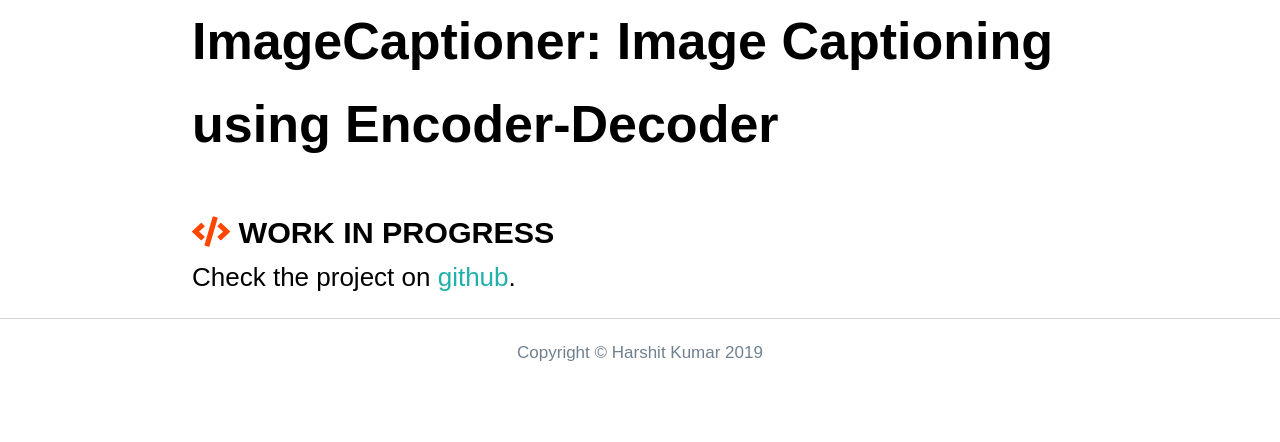
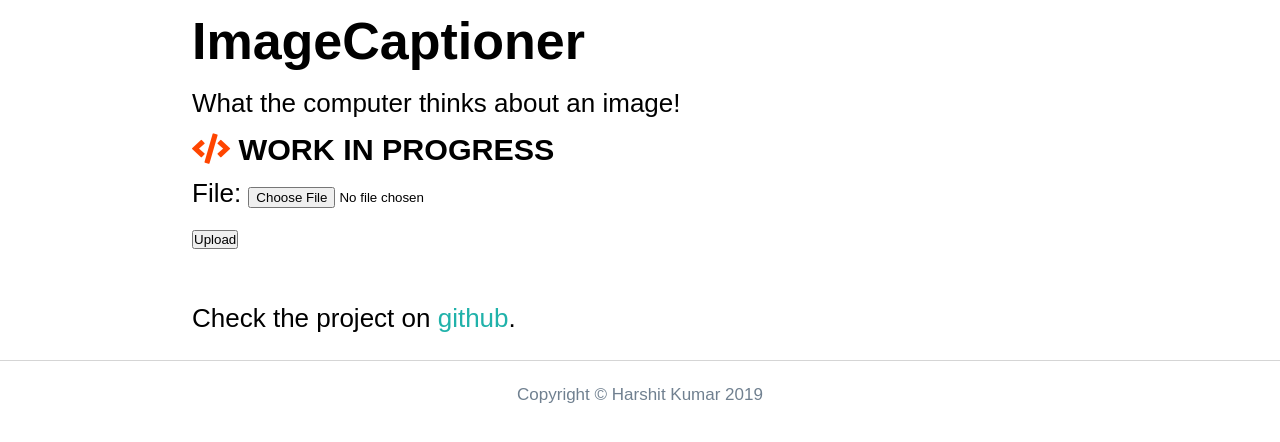
Before and after one commit to kHarshit/image-captioner, a Django app: page / in a window 1280 px wide. Shown: the top 442 px of the page. Run offline with Django 3.2, Linux system fonts and the light colour scheme; some libraries are stand-ins or nearby versions.

Commit message:
feat: Add file upload funtionality

```diff
--- /dev/null
+++ b/captionApp/forms.py
@@ -0,0 +1,7 @@
+from django import forms
+from django.core.validators import FileExtensionValidator
+
+
+class FileForm(forms.Form):
+    """Form handling uploaded image"""
+    file = forms.ImageField(validators=[FileExtensionValidator(['png', 'jpg', 'jpeg'])])
--- a/captionApp/templates/captionApp/index.html
+++ b/captionApp/templates/captionApp/index.html
@@ -13,10 +13,28 @@
 <body>
 
     <div class="container">
-    <h1>ImageCaptioner: Image Captioning using Encoder-Decoder</h1>
+    <h1>ImageCaptioner</h1>
+
+        What the computer thinks about an image!
 
     <br />
     <h3><span class="fas fa-code" style="color: orangered"></span> WORK IN PROGRESS</h3>
+
+        <form method="post" enctype="multipart/form-data" action="">
+            {% csrf_token %}
+            {{ form.as_p }}
+{#                <input type="file" name="myfile"  />#}
+            <input type="submit" value="Upload" />
+        </form>
+
+{#        {% if file %}#}
+{#            file name: {{ file }}<br />#}
+{#            <img src="{{MEDIA_URL}}{{ file }}" />#}
+{#        {% endif %}#}
+
+    <br />
+
+
 
     Check the project on <a href="https://github.com/kHarshit/image-captioner">github</a>.
 
--- a/captionApp/views.py
+++ b/captionApp/views.py
@@ -1,6 +1,30 @@
 from django.shortcuts import render
+from django.http import HttpResponseRedirect, HttpResponse
+from django.template.defaulttags import url
+
+from .forms import FileForm
+
+
+# def index(request):
+#     """homepage"""
+#     return render(request, template_name='captionApp/index.html')
+
+
+def handle_file(file):
+    """process uploaded file"""
+    pass
 
 
 def index(request):
     """homepage"""
-    return render(request, template_name='captionApp/index.html')
+    if request.method == 'POST':
+        form = FileForm(request.POST, request.FILES)
+        if form.is_valid():
+            myfile = request.FILES['file']
+            print(myfile)
+            handle_file(myfile)
+            return render(request, 'captionApp/index.html', {'file': myfile})
+            # return HttpResponse('File successfully uploaded!')
+    else:
+        form = FileForm()
+    return render(request, 'captionApp/index.html', {'form': form})
--- a/image_captioner/settings.py
+++ b/image_captioner/settings.py
@@ -68,6 +68,7 @@ TEMPLATES = [
                 'django.template.context_processors.request',
                 'django.contrib.auth.context_processors.auth',
                 'django.contrib.messages.context_processors.messages',
+                'django.template.context_processors.media',
             ],
         },
     },
@@ -131,6 +132,10 @@ USE_TZ = True
 STATIC_ROOT = os.path.join(BASE_DIR, 'staticfiles')
 STATIC_URL = '/static/'
 
+# For media files (pdf, doc, csv, img)
+MEDIA_URL = '/media/'
+MEDIA_ROOT = os.path.join(BASE_DIR, 'media')
+
 
 # for postgres on heroku # DISABLE on local build
 # run: heroku run python manage.py makemigrations & migrate & createsuperuser
--- a/image_captioner/urls.py
+++ b/image_captioner/urls.py
@@ -15,8 +15,10 @@ Including another URLconf
 """
 from django.contrib import admin
 from django.urls import path, include
+from django.conf import settings
+from django.conf.urls.static import static
 
 urlpatterns = [
     path('admin/', admin.site.urls),
     path('', include('captionApp.urls'))
-]
+] + static(settings.MEDIA_URL, document_root=settings.MEDIA_ROOT)  # serves media files only in development
```
Also changed, not shown: 1 other file.
